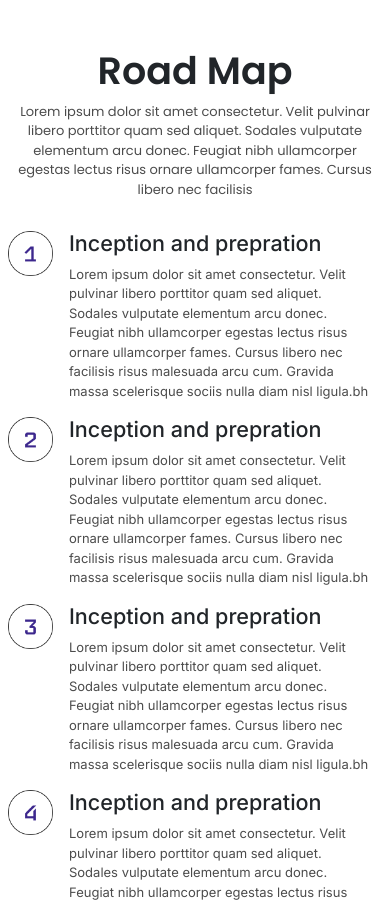
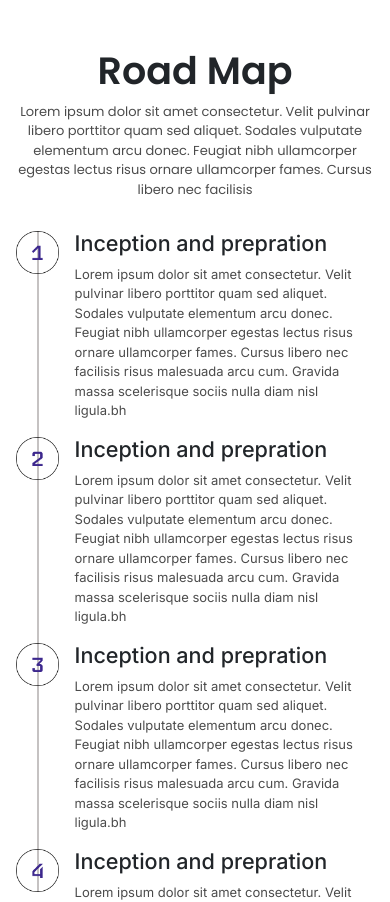
Before and after one commit to neharadialcode/bootstrap-common-components, a React (Create React App) app: page /roadMap in a window 390 px wide. Shown: the top 902 px of the page. Built offline with nearby package versions, Linux system fonts and the light colour scheme.

Commit message:
error solving

```diff
--- a/src/App.css
+++ b/src/App.css
@@ -57,7 +57,7 @@
   :root {
     /* font size */
     --fs-sm: 13px;
-    --fs-md: 18px;
+    --fs-md: 15px;
     --fs-lg: 22px;
     --fs-xl: 28px;
     --fs-2xl: 38px;
@@ -68,7 +68,7 @@
   :root {
     /* font size */
     --fs-sm: 13px;
-    --fs-md: 18px;
+    --fs-md: 20px;
     --fs-lg: 22px;
     --fs-xl: 28px;
     --fs-2xl: 38px;
--- a/src/components/faqs/FaqsOne.jsx
+++ b/src/components/faqs/FaqsOne.jsx
@@ -12,7 +12,7 @@ const FaqsOne = () => {
         </p>
         <Accordion defaultActiveKey="0">
           <Accordion.Item eventKey="0">
-            <Accordion.Header>
+            <Accordion.Header className="fs_md">
               1. <span> What is a cryptocurrency token?</span>
             </Accordion.Header>
             <Accordion.Body className="">
--- a/src/components/roadMap/RoadMapOne.jsx
+++ b/src/components/roadMap/RoadMapOne.jsx
@@ -105,7 +105,7 @@ const RoadMapOne = () => {
           </div>
         </div>
       </div>
-      <div className="position-relative center_line d-md-none">
+      <div className="position-relative roadmap_line d-md-none max_w_roadmap_sm mx-auto">
           <div className="d-flex ">
             <div className="ps-2">
               <img src={imageOne} alt="imageOne" className=" w-100" />
--- a/src/components/roadMap/RoadMapTwo.jsx
+++ b/src/components/roadMap/RoadMapTwo.jsx
@@ -4,16 +4,16 @@ const RoadMapTwo = () => {
   return (
     <div div className="py-5">
       <div className="container">
-        <div className="text-center mb-md-5 pb-3">
+        <div className="text-center mb-lg-5 pb-3">
           <h2 className="fw-semibold fs_2xl ff_poppins">Road Map</h2>
-          <p className="fs_sm ff_poppins text-black opacity_70">
+          <p className="fs_sm ff_poppins text-black opacity_70 mb-0">
             Lorem ipsum dolor sit amet consectetur. Velit pulvinar libero
             porttitor quam sed aliquet. Sodales vulputate elementum arcu donec.
             Feugiat nibh ullamcorper egestas lectus risus ornare ullamcorper
             fames. Cursus libero nec facilisis
           </p>
         </div>
-        <div className="d-none d-md-flex row justify-content-end center_line_two position-relative">
+        <div className="d-none d-lg-flex row justify-content-end center_line_two position-relative">
           <div className="col-md-4 d-flex justify-content-lg-end">
             <div className="roadMap_main_box position-relative">
               <h3 className="fw-semibold fs_md text-center mb-0 px-2 roadMap_heading_box">
@@ -117,7 +117,7 @@ const RoadMapTwo = () => {
             </div>
           </div>
         </div>
-        <div className="d-flex d-md-none justify-content-center">
+        <div className="d-flex d-lg-none justify-content-center">
           <div className="position-relative center_line_two">
             <div className="d-flex gap-4 mt-3">
               <img
--- a/src/hero.css
+++ b/src/hero.css
@@ -76,6 +76,20 @@
 .hero_Img_position {
   width: 100%;
 }
+.max_w_roadmap_sm{
+  max-width: 375px !important;
+}
+.roadmap_line::after {
+    content: "";
+    position: absolute;
+    max-width: 2px !important;
+    width: 100%;
+    height: 80.3% !important;
+    background: #c5c2c2;
+    top: 0;
+    left: 29px;
+    z-index: -1;
+}
 @media (max-width: 575.98px) {
   .max_w_position_hero_img {
     max-width: 100px !important;
@@ -108,6 +122,21 @@
     flex-shrink: 0;
     background: #c5c2c2;
   }
+  .accordion-button {
+  position: relative;
+  display: flex;
+  align-items: center;
+  width: 100%;
+  padding: 13px 10px !important;
+  color: #3c278d !important;
+  font-weight: 400px !important;
+  font-size: var(--fs-md) !important;
+  background-color: transparent !important;
+  border: 0;
+  border-radius: 0px;
+  overflow-anchor: none;
+  transition: var(--bs-accordion-transition);
+}
 }
 @media (min-width: 576px) {
   .button_btn {
@@ -134,6 +163,21 @@
     flex-shrink: 0;
     background: #c5c2c2;
   }
+  .accordion-button {
+  position: relative;
+  display: flex;
+  align-items: center;
+  width: 100%;
+  padding: 16px 24px !important;
+  color: #3c278d !important;
+  font-weight: 400px !important;
+  font-size: var(--fs-md) !important;
+  background-color: transparent !important;
+  border: 0;
+  border-radius: 0px;
+  overflow-anchor: none;
+  transition: var(--bs-accordion-transition);
+}
 }
 @media (min-width: 768px) {
   .center_line::after {
@@ -150,14 +194,16 @@
       rgba(60, 39, 141, 0.23) 100%
     ) !important;
   }
-  .center_line_two::after {
+
+.center_line_two::after {
     content: "";
     position: absolute;
-    max-width: 551px !important;
+    max-width: 2px !important;
     width: 100%;
-    height: 1px !important;
-    top: 47%;
-    left: 91px;
+    height: 85% !important;
+    top: 45px;
+    left: 17px;
+    z-index: -1;
     flex-shrink: 0;
     background: #c5c2c2;
   }
@@ -347,21 +393,7 @@
   border: 2px solid #3c278d !important;
   border: #3c278d;
 }
-.accordion-button {
-  position: relative;
-  display: flex;
-  align-items: center;
-  width: 100%;
-  padding: 16px 24px !important;
-  color: #3c278d !important;
-  font-size: 20px !important;
-  font-weight: 400px !important;
-  background-color: transparent !important;
-  border: 0;
-  border-radius: 0px;
-  overflow-anchor: none;
-  transition: var(--bs-accordion-transition);
-}
+
 .accordion-item:last-of-type {
   border-radius: 10px !important;
 }
```
